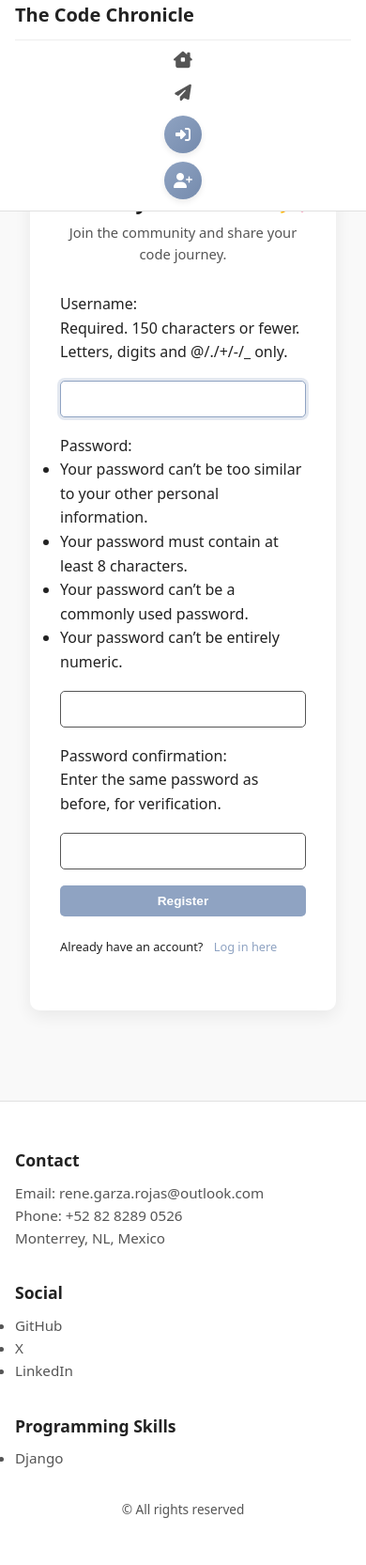
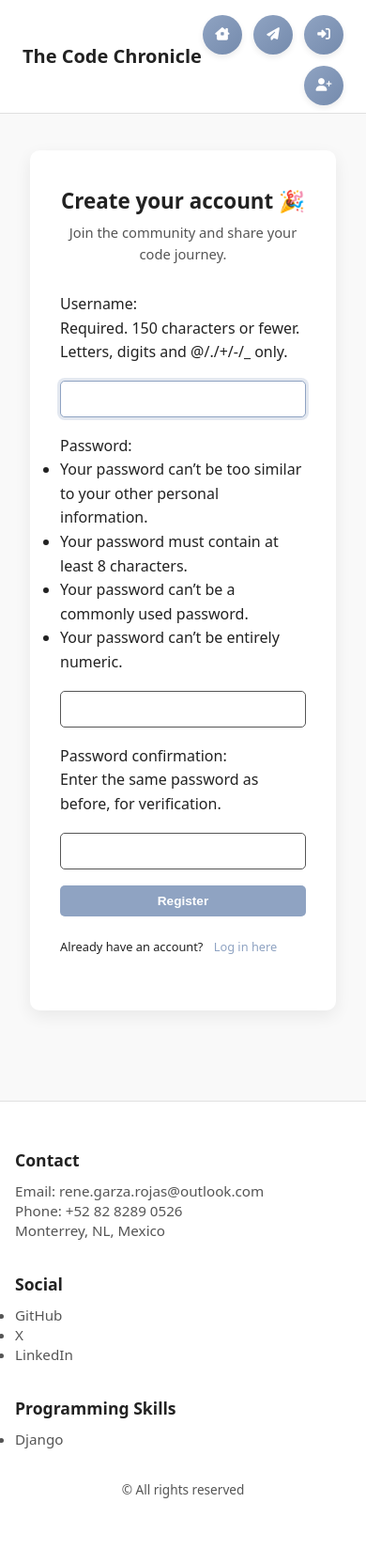
Before and after one commit to RGaRo/personal_blog, a Django app: page /accounts/register/ in a window 390 px wide. Shown: the whole page at 94% size. After the commit the page ends 1594 px from the top, so only its background shows below. Run offline with Django 5.2, Linux system fonts and the light colour scheme.

Commit message:
Improving the navbar for mobile devices

```diff
--- a/blogs/templates/blogs/base.html
+++ b/blogs/templates/blogs/base.html
@@ -1,13 +1,3 @@
-{% comment %}
-  templates/base.html (refined mobile buttons)
-  – Desktop look unchanged.
-  – On phones (< 600 px):
-      • Navbar becomes a clean stack with subtle dividers.
-      • CTA buttons shrink (40 × 40 px tap-area) and show **only icons**
-        to stay elegant while saving real estate.
-      • Icons keep the brand blue, labels become screen-reader–only.
-{% endcomment %}
-
 <!DOCTYPE html>
 <html lang="es">
 <head>
@@ -17,128 +7,274 @@
   <!-- Font Awesome -->
   <link rel="stylesheet"
         href="https://cdnjs.cloudflare.com/ajax/libs/font-awesome/6.5.0/css/all.min.css"
-        crossorigin="anonymous" />
+        integrity="sha512-3hI0K8RldlEf5y7c2cYq..."
+        crossorigin="anonymous"
+        referrerpolicy="no-referrer" />
 
   <style>
-    :root{
-      --bg:#f9f9f9;     --bg-card:#fff;
-      --fg:#222;        --fg-soft:#555;
-      --accent:#0077ff; --accent-h:#005fcc;
+    :root {
+      --bg: #f9f9f9;
+      --bg-card: #fff;
+      --fg: #222;
+      --fg-soft: #555;
+      --accent: #0077ff;
+      --accent-h: #005fcc;
     }
 
-    /* RESET + BODY */
-    *,*::before,*::after{box-sizing:border-box;margin:0;padding:0}
-    html{scroll-behavior:smooth}
-    body{font-family:system-ui,-apple-system,BlinkMacSystemFont,"Segoe UI",Roboto,Helvetica,Arial,sans-serif;
-         background:var(--bg);color:var(--fg);line-height:1.6;min-height:100vh;padding-top:96px;}
-
-    /* NAVBAR (desktop) */
-    nav{position:fixed;inset:0 0 auto; /* top:0; left:0; right:0 */
-        height:64px;background:var(--bg-card);border-bottom:1px solid #e0e0e0;
-        display:flex;align-items:center;justify-content:space-between;padding:0 2rem;z-index:1000;}
-    .brand{font-weight:700;font-size:1.25rem;color:var(--fg);text-decoration:none;transition:color .25s;}
-    .brand:hover{color:var(--accent)}
-    nav ul{list-style:none;display:flex;gap:1.4rem;align-items:center;}
-
-    /* Nav-link with fancy underline */
-    .nav-link{display:inline-flex;align-items:center;gap:.35rem;font-weight:500;color:var(--fg-soft);text-decoration:none;position:relative;}
-    .nav-link::after{content:'';position:absolute;left:0;bottom:-2px;width:0;height:2px;background:var(--accent);transition:width .25s;}
-    .nav-link:hover{color:var(--accent)} .nav-link:hover::after{width:100%}
-
-    /* CTA (call-to-action) buttons */
-    .cta-btn{
-      display:inline-flex;align-items:center;justify-content:center;gap:.5rem;
-      padding:.5rem 1.1rem;border-radius:22px;font-size:.8rem;font-weight:600;
-      color:#fff;background:linear-gradient(135deg,var(--accent),var(--accent-h));
-      border:none;text-decoration:none;cursor:pointer;box-shadow:0 3px 6px rgba(0,0,0,.08);
-      transition:transform .2s,box-shadow .2s;touch-action:manipulation;min-height:44px;
-    }
-    .cta-btn i{font-size:.9rem;} .cta-btn:hover{transform:translateY(-2px);box-shadow:0 6px 12px rgba(0,0,0,.12);}
-
-    /* Screen-reader-only span */
-    .sr-only{position:absolute;width:1px;height:1px;padding:0;margin:-1px;overflow:hidden;clip:rect(0,0,0,0);border:0;}
-
-    /* ─── MOBILE (<600 px) ───────────────────────────────── */
-    @media(max-width:600px){
-      nav{flex-wrap:wrap;height:auto;padding:0 1rem 0.75rem;}
-      nav ul{flex-direction:column;width:100%;gap:.6rem;margin-top:.6rem;border-top:1px solid #eee;padding-top:.6rem;}
-
-      /* Smaller nav links, hide text, keep icon for clarity */
-      .nav-link span{display:none;}
-      .nav-link i{font-size:1.1rem;}
-
-      /* Compact CTA buttons: pure icon pills, 40 px tap-area */
-      .cta-btn{padding:.45rem;border-radius:50%;width:40px;height:40px;min-width:40px;min-height:40px;}
-      .cta-btn i{font-size:1rem;}
-      .cta-btn span{display:none;}          /* text hidden on phone */
+    *, *::before, *::after { box-sizing: border-box; margin: 0; padding: 0; }
+    html { scroll-behavior: smooth; }
+    body {
+      font-family: system-ui, -apple-system, BlinkMacSystemFont, "Segoe UI", Roboto, Helvetica, Arial, sans-serif;
+      background: var(--bg);
+      color: var(--fg);
+      line-height: 1.6;
+      min-height: 100vh;
+      padding-top: 96px;
     }
 
-    /* GREETING BAR + MAIN + FOOTER (unchanged layout) */
-    .greeting-bar{position:fixed;top:64px;left:0;right:0;background:var(--accent);color:#fff;
-                  text-align:center;padding:.4rem .8rem;font-size:.8rem;font-weight:500;z-index:999;}
-    .greeting-bar a{color:#fff;text-decoration:underline;font-weight:600;} .greeting-bar a:hover{color:#e9eefb;}
+    /* NAVBAR */
+    nav {
+      position: fixed;
+      top: 0;
+      left: 0;
+      right: 0;
+      height: auto;
+      background: var(--bg-card);
+      border-bottom: 1px solid #e0e0e0;
+      display: flex;
+      flex-direction: column;
+      padding: 0.5rem 1.5rem;
+      z-index: 1000;
+    }
 
-    main{max-width:800px;margin:2rem auto;padding:0 1rem;}
-    .card{background:var(--bg-card);border-radius:8px;box-shadow:0 2px 6px rgba(0,0,0,.06);padding:2rem;margin-bottom:2rem;}
+    nav .nav-top {
+      display: flex;
+      align-items: center;
+      justify-content: space-between;
+    }
 
-    footer{background:var(--bg-card);border-top:1px solid #e0e0e0;margin-top:4rem;padding:3rem 1rem;color:var(--fg-soft);}
-    .footer-grid{display:flex;flex-wrap:wrap;gap:2rem;justify-content:space-between;max-width:1000px;margin:0 auto 2rem;}
-    .footer-section{flex:1 1 220px;min-width:200px;}
-    .footer-section h3{margin-bottom:.5rem;color:var(--fg);font-size:1.1rem;}
-    .footer-section a,.footer-section p,.footer-section li{font-size:.95rem;color:var(--fg-soft);text-decoration:none;}
-    .footer-section a:hover{color:var(--accent-h);} .copyright{text-align:center;font-size:.85rem;}
+    .brand {
+      font-weight: 700;
+      font-size: 1.25rem;
+      color: var(--fg);
+      text-decoration: none;
+      transition: color 0.25s;
+    }
+    .brand:hover { color: var(--accent); }
+
+    nav ul {
+      list-style: none;
+      display: flex;
+      gap: 0.75rem;
+      align-items: center;
+      flex-wrap: wrap;
+      justify-content: flex-end;
+      padding-top: 0.5rem;
+    }
+
+    .cta-btn {
+      display: inline-flex;
+      align-items: center;
+      justify-content: center;
+      gap: 0.45rem;
+      padding: 0.4rem 1rem;
+      font-size: 0.75rem;
+      font-weight: 600;
+      color: #fff;
+      background: linear-gradient(135deg, var(--accent), var(--accent-h));
+      border: none;
+      border-radius: 20px;
+      cursor: pointer;
+      text-decoration: none;
+      box-shadow: 0 3px 6px rgba(0, 0, 0, 0.08);
+      transition: transform 0.2s, box-shadow 0.2s;
+      position: relative;
+    }
+
+    .cta-btn i { font-size: 0.85rem; }
+    .cta-btn:hover {
+      transform: translateY(-2px);
+      box-shadow: 0 6px 12px rgba(0, 0, 0, 0.12);
+    }
+
+    /* Greeting bar */
+    .greeting-bar {
+      position: fixed;
+      top: 64px;
+      left: 0;
+      right: 0;
+      background: var(--accent);
+      color: #fff;
+      text-align: center;
+      padding: .4rem .75rem;
+      font-size: .8rem;
+      font-weight: 500;
+      z-index: 999;
+      display: flex;
+      justify-content: center;
+      gap: .25rem;
+    }
+    .greeting-bar a {
+      color: #fff;
+      text-decoration: underline;
+      font-weight: 600;
+    }
+    .greeting-bar a:hover {
+      color: #e9eefb;
+    }
+
+    /* Tooltip for mobile */
+    @media (max-width: 600px) {
+      .cta-btn {
+        padding: 0.6rem;
+        border-radius: 50%;
+        width: 42px;
+        height: 42px;
+        min-width: 42px;
+        min-height: 42px;
+      }
+
+      .cta-btn span {
+        display: none;
+      }
+
+      .cta-btn::after {
+        content: attr(title);
+        position: absolute;
+        bottom: -2rem;
+        left: 50%;
+        transform: translateX(-50%);
+        background: var(--bg-card);
+        color: var(--fg-soft);
+        padding: 0.25rem 0.5rem;
+        font-size: 0.65rem;
+        border-radius: 4px;
+        white-space: nowrap;
+        box-shadow: 0 2px 6px rgba(0, 0, 0, 0.08);
+        opacity: 0;
+        pointer-events: none;
+        transition: opacity 0.2s;
+        z-index: 9999;
+      }
+
+      .cta-btn:hover::after,
+      .cta-btn:focus::after {
+        opacity: 1;
+      }
+    }
+
+    main {
+      max-width: 800px;
+      margin: 2rem auto;
+      padding: 0 1rem;
+    }
+
+    .card {
+      background: var(--bg-card);
+      border-radius: 8px;
+      box-shadow: 0 2px 6px rgba(0, 0, 0, .06);
+      padding: 2rem;
+      margin-bottom: 2rem;
+    }
+
+    footer {
+      background: var(--bg-card);
+      border-top: 1px solid #e0e0e0;
+      margin-top: 4rem;
+      padding: 3rem 1rem;
+      color: var(--fg-soft);
+    }
+
+    .footer-grid {
+      display: flex;
+      flex-wrap: wrap;
+      gap: 2rem;
+      justify-content: space-between;
+      max-width: 1000px;
+      margin: 0 auto 2rem;
+    }
+
+    .footer-section {
+      flex: 1 1 220px;
+      min-width: 200px;
+    }
+
+    .footer-section h3 {
+      margin-bottom: .5rem;
+      color: var(--fg);
+      font-size: 1.1rem;
+    }
+
+    .footer-section p,
+    .footer-section li,
+    .footer-section a {
+      font-size: .95rem;
+      color: var(--fg-soft);
+      line-height: 1.4;
+      text-decoration: none;
+    }
+
+    .footer-section a:hover {
+      color: var(--accent-h);
+    }
+
+    .copyright {
+      text-align: center;
+      font-size: .85rem;
+    }
   </style>
+
   {% block extra_head %}{% endblock %}
 </head>
 <body id="top">
+
   <!-- NAVBAR -->
   <nav>
+    <div class="nav-top">
       <a href="{% url 'blogs:home_page' %}" class="brand">The&nbsp;Code&nbsp;Chronicle</a>
 
       <ul>
-      <!-- Home -->
         <li>
-        <a href="{% url 'blogs:home_page' %}" class="nav-link">
+          <a href="{% url 'blogs:home_page' %}" class="cta-btn" title="Home">
             <i class="fas fa-house-chimney-window"></i><span>Home</span>
           </a>
         </li>
-      <!-- Contact -->
         <li>
-        <a href="#footer" class="nav-link">
+          <a href="#footer" class="cta-btn" title="Contact">
             <i class="fas fa-paper-plane"></i><span>Contact</span>
           </a>
         </li>
 
         {% if user.is_authenticated %}
-        <!-- Log-out (POST) -->
           <li>
             <form action="{% url 'accounts:logout' %}" method="post" style="margin:0;">
               {% csrf_token %}
               <button type="submit" class="cta-btn" title="Log Out">
-              <i class="fas fa-right-from-bracket"></i><span class="sr-only">Log&nbsp;Out</span>
+                <i class="fas fa-right-from-bracket"></i><span>Log&nbsp;Out</span>
               </button>
             </form>
           </li>
         {% else %}
-        <!-- Log-in (GET) -->
           <li>
             <a href="{% url 'accounts:login' %}" class="cta-btn" title="Log In">
-            <i class="fas fa-right-to-bracket"></i><span class="sr-only">Log&nbsp;In</span>
+              <i class="fas fa-right-to-bracket"></i><span>Log&nbsp;In</span>
             </a>
           </li>
-        <!-- Sign-up (GET) -->
           <li>
             <a href="{% url 'accounts:register' %}" class="cta-btn" title="Sign Up">
-            <i class="fas fa-user-plus"></i><span class="sr-only">Sign&nbsp;Up</span>
+              <i class="fas fa-user-plus"></i><span>Sign&nbsp;Up</span>
             </a>
           </li>
         {% endif %}
       </ul>
+    </div>
   </nav>
 
   <!-- GREETING BAR -->
   {% if user.is_authenticated %}
-    <div class="greeting-bar">Welcome back, {{ user.first_name|default:user.username|upper }}! Ready to create something amazing? 🚀</div>
+    <div class="greeting-bar">
+      Welcome back, {{ user.first_name|default:user.username|upper }}! Ready to create something amazing? 🚀
+    </div>
   {% else %}
     <div class="greeting-bar">
       New here? <a href="{% url 'accounts:login' %}">Log in</a> or
@@ -146,8 +282,10 @@
     </div>
   {% endif %}
 
-  <!-- MAIN -->
-  <main>{% block content %}{% endblock %}</main>
+  <!-- MAIN CONTENT -->
+  <main>
+    {% block content %}{% endblock %}
+  </main>
 
   <!-- FOOTER -->
   <footer id="footer">
```
Lines whose indentation alone changed are shown as unchanged.
